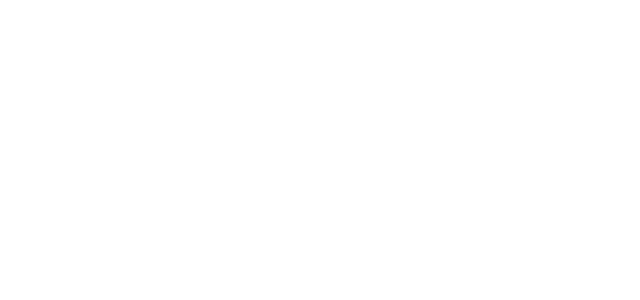
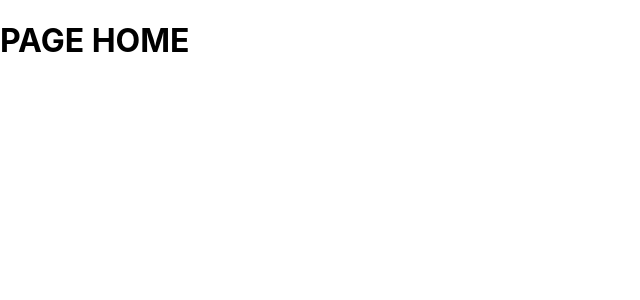
Before and after one commit to SaidBOHUI/Voyage, a React (Create React App) app: page / in a window 1280 px wide. Shown: the top 300 px of the page, without its empty margins (0-640 px from the left). Built offline with nearby package versions, Linux system fonts and the light colour scheme.

Commit message:
add Home

```diff
--- a/src/pages/Home.jsx
+++ b/src/pages/Home.jsx
@@ -1,5 +1,7 @@
 const Home = () => {
-    return
+    return(
+        <h1>PAGE HOME</h1>
+    )
 }
 
 export default Home
```
